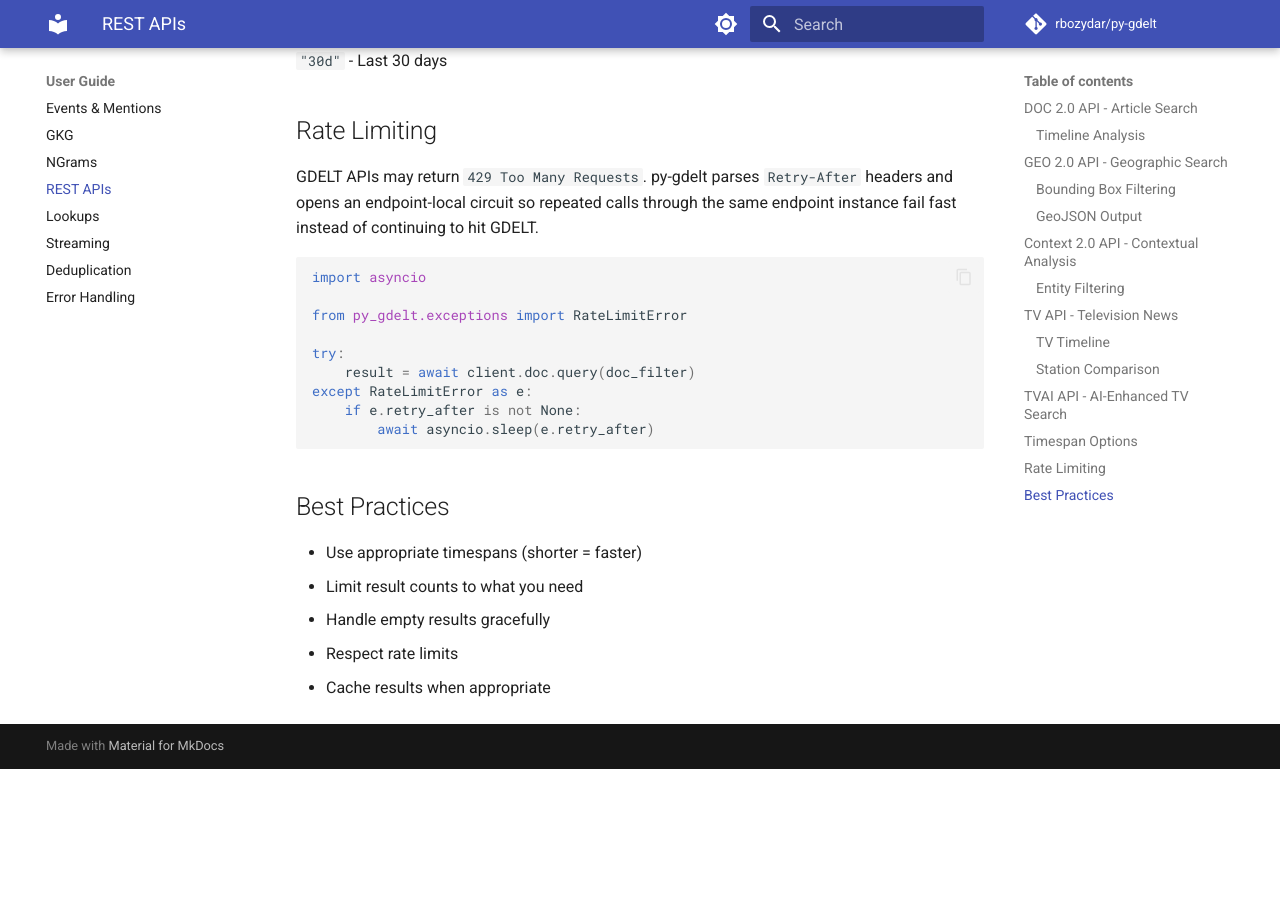
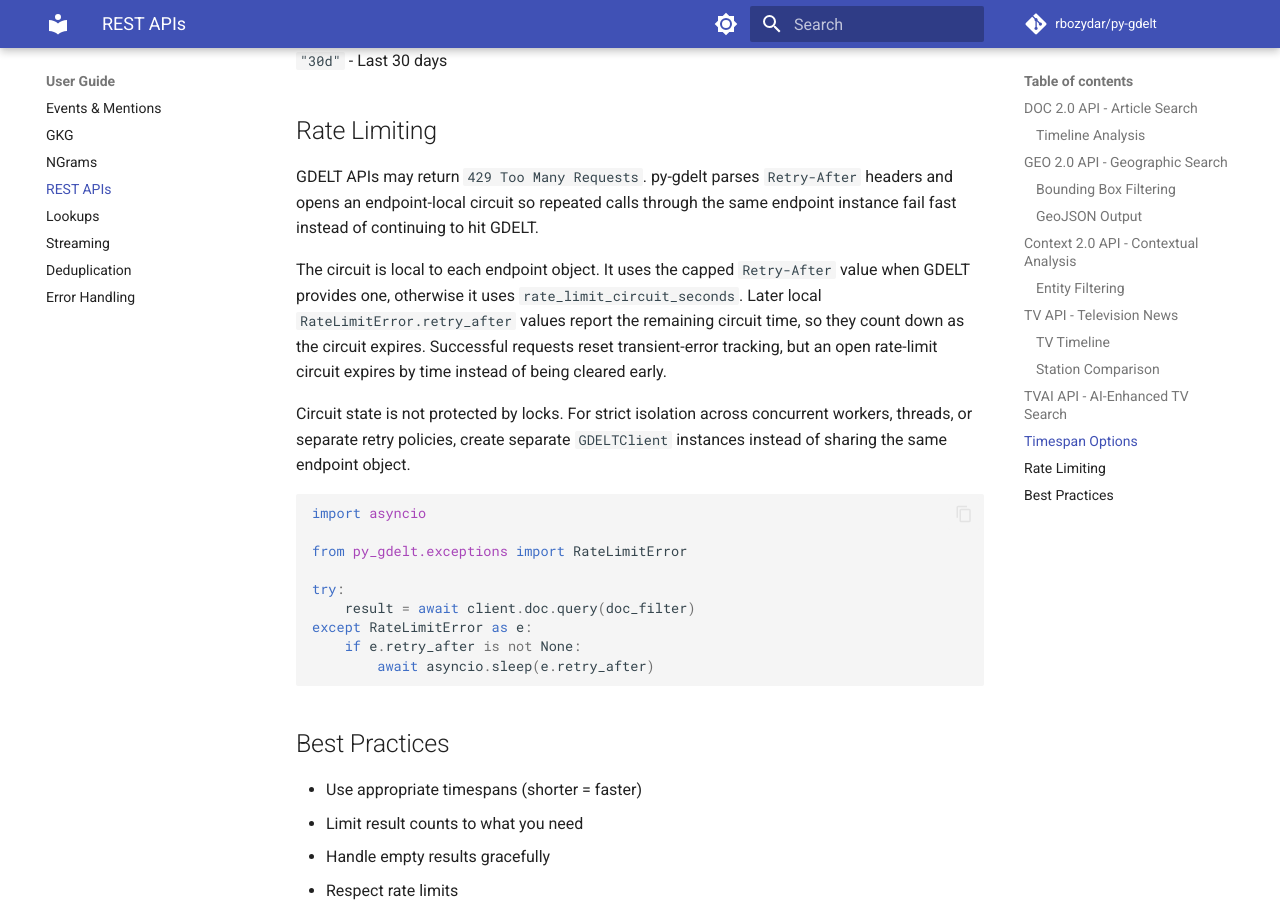
Before and after one commit to RBozydar/py-gdelt, an MkDocs documentation site: the page built from docs/user-guide/rest-apis.md, in a window 1280 px wide and 900 px high, scrolled down 3708 px. Built offline with MkDocs 1.6.1 and Material for MkDocs 9.7.7, drawn with Linux system fonts in a browser that asks for light colours; comment, search, counter and statistics services are not loaded; before the commit the page ends 4477 px from its top, so only the background shows below that.

Commit message:
docs: clarify rate-limit circuit state

````diff
--- a/docs/user-guide/rest-apis.md
+++ b/docs/user-guide/rest-apis.md
@@ -189,6 +189,17 @@ GDELT APIs may return `429 Too Many Requests`. py-gdelt parses `Retry-After`
 headers and opens an endpoint-local circuit so repeated calls through the same
 endpoint instance fail fast instead of continuing to hit GDELT.
 
+The circuit is local to each endpoint object. It uses the capped `Retry-After`
+value when GDELT provides one, otherwise it uses `rate_limit_circuit_seconds`.
+Later local `RateLimitError.retry_after` values report the remaining circuit
+time, so they count down as the circuit expires. Successful requests reset
+transient-error tracking, but an open rate-limit circuit expires by time instead
+of being cleared early.
+
+Circuit state is not protected by locks. For strict isolation across concurrent
+workers, threads, or separate retry policies, create separate `GDELTClient`
+instances instead of sharing the same endpoint object.
+
 ```python
 import asyncio
 
````
Also changed, not shown: docs/user-guide/errors.md (+4 -0 lines).
